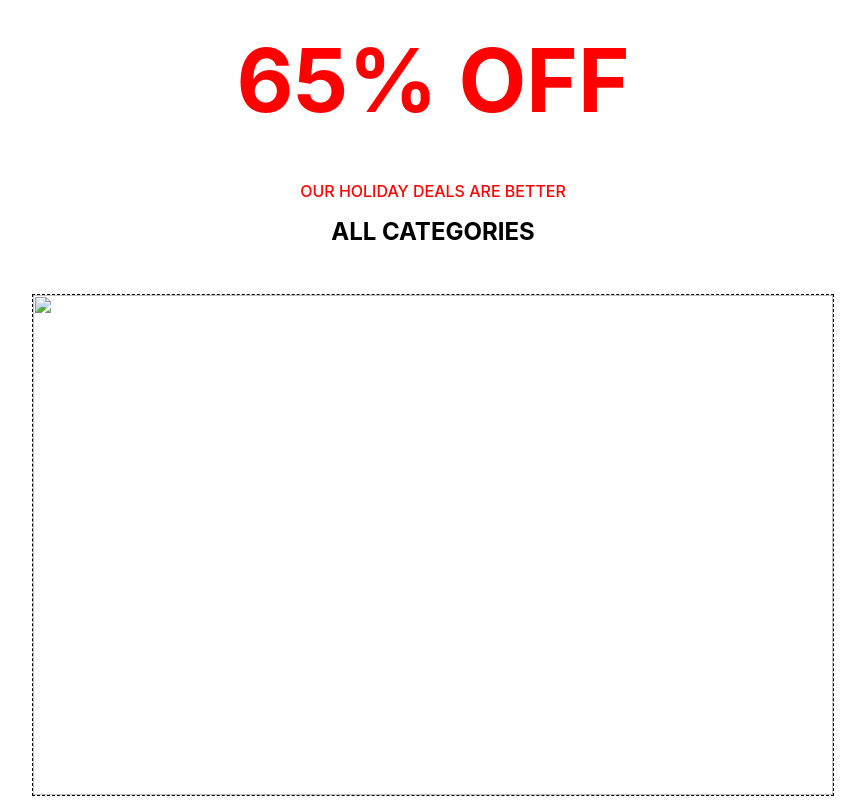
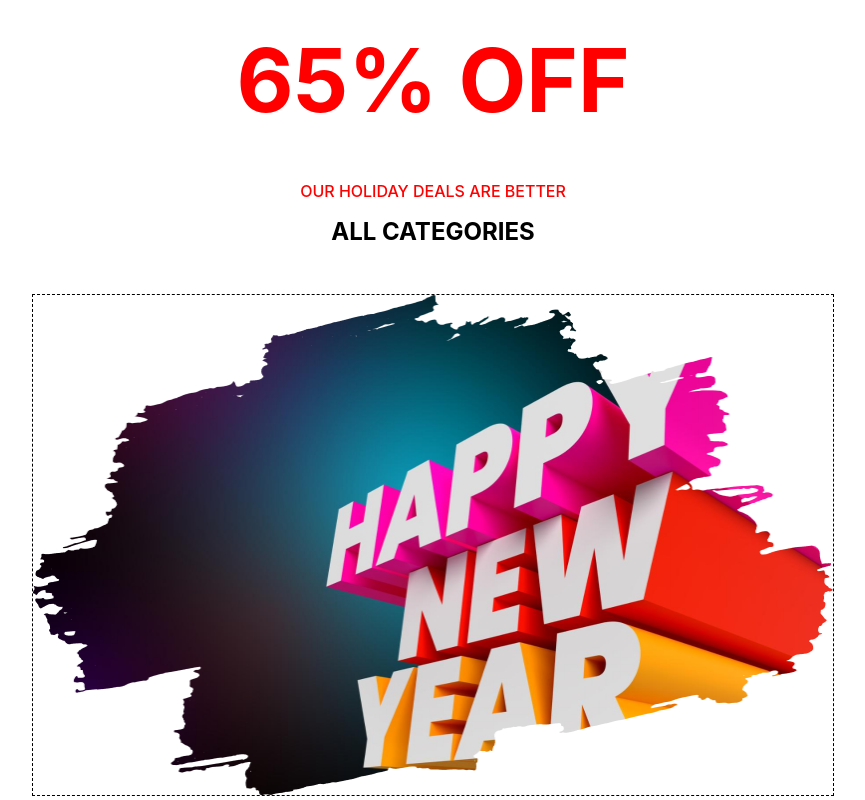
Before and after one commit to Arpan-collab/new_year_project, a plain HTML site: page index.html in a window 1280 px wide. Shown: the part 693-1493 px from the top of the page, without its empty margins (207-1072 px from the left). Drawn offline with Linux system fonts and the light colour scheme; the site is published under a folder, as on GitHub Pages, so addresses that start at the root find nothing.

Commit message:
this commit for image not showing in github pages

```diff
--- a/index.html
+++ b/index.html
@@ -22,9 +22,10 @@
           <h1 class="catagories">ALL CATEGORIES</h1>
         </div>
         <div class="happy_new_year_image_section">
-          <img class="happy_new_year_image" src="/images/Newyear photo.png" />
+          <img class="happy_new_year_image" src="./images/Newyear photo.png" />
         </div>
       </section>
     </main>
+
   </body>
 </html>
```
